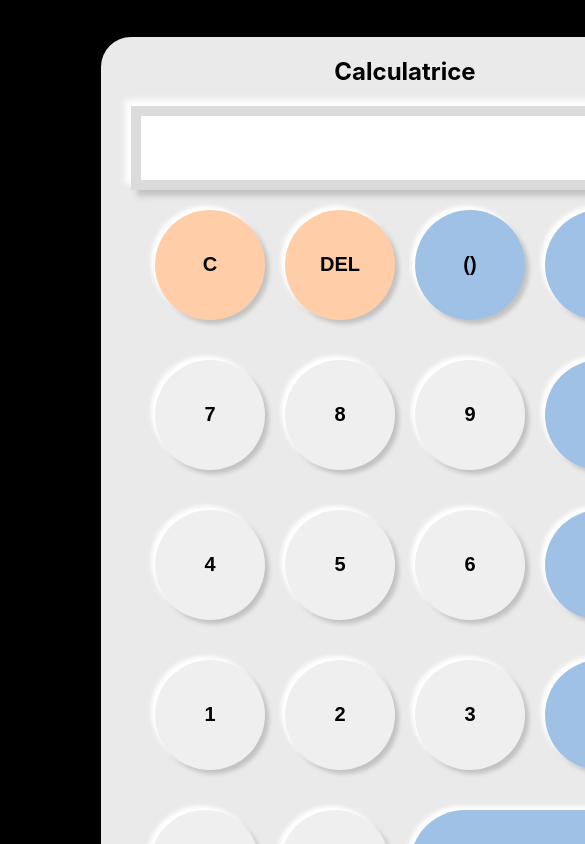
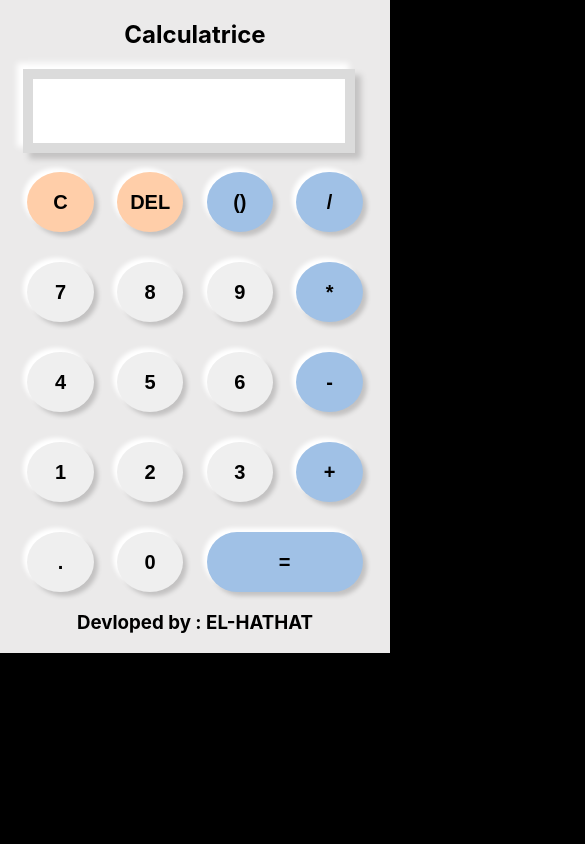
Before and after one commit to El-hathat/Calculatrice, a React (Create React App) app: page / in a window 390 px wide. Shown: the top 844 px of the page, 585 px wide, since content can reach past the window. Built offline with nearby package versions, Linux system fonts and the light colour scheme.

Commit message:
second version : fix bugs

```diff
--- a/src/Components/Simple/Simple.css
+++ b/src/Components/Simple/Simple.css
@@ -94,41 +94,58 @@ input:focus{
 @media screen and (max-width: 767px) {
     .simple{
         background-color: black;
-        max-width: 760px;
-        min-width: 760px;
-        height: 1140px;
-        margin:-20px 25px;
-        border-radius: 20px;
+        max-width: 100%;
+        min-width: 100%;
+        height: auto;
+        margin:0px 0px;
+
         display: flex;
         justify-content: center;
         align-items: center;
     }
+    .calc{
+        background-color: #ebeaea;
+        width: 100%;
+        height: 100%;
+        border-radius: 0px;
+
+    }
 
     .btns{
-        padding-top: 20px;
+        padding-top: 5%;
 
         display: flex;
         justify-content: center;
 
        flex-wrap: wrap;
-       gap: 40px 20px;
+       gap: 30px 6%;
     }
 
     .btn:nth-child(19){
         background-color: #a0c1e6;
-        width: 250px;
+        width: 40%;
         border-radius: 60px;
     }
     .btn{
         border: 0px;
-        width: 110px;
-        height: 110px;
-        border-radius: 110%;
+        width: 17%;
+        height: 60px;
+        border-radius: 50%;
         font-weight: bold;
         font-size: 20px;
         background-color: #efefef;
         box-shadow:-4px -4px 4px white, 4px 4px 4px rgb(195, 194, 194);
     }
+    .affichage{
+        margin-left: 6%;
+        width: 80%;
+        display: flex;
+        flex-direction: column;
+        justify-content: center;
+        box-shadow:-6px -6px 6px white, 6px 6px 6px rgb(195, 194, 194);
+        border: solid 10px rgb(219, 219, 219);
+    }
+
 }
 
 .btn:active{
```
Also changed, not shown: src/App.js (+2 -15 lines).
